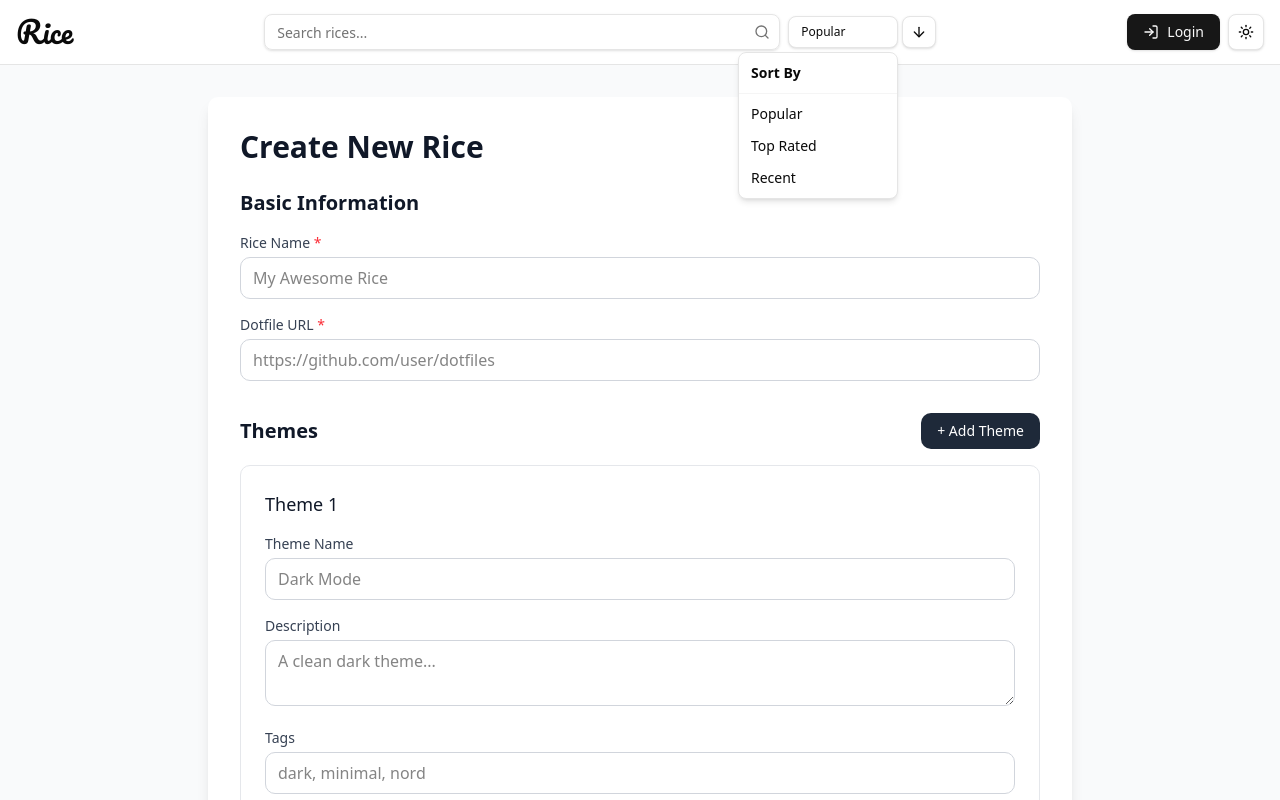
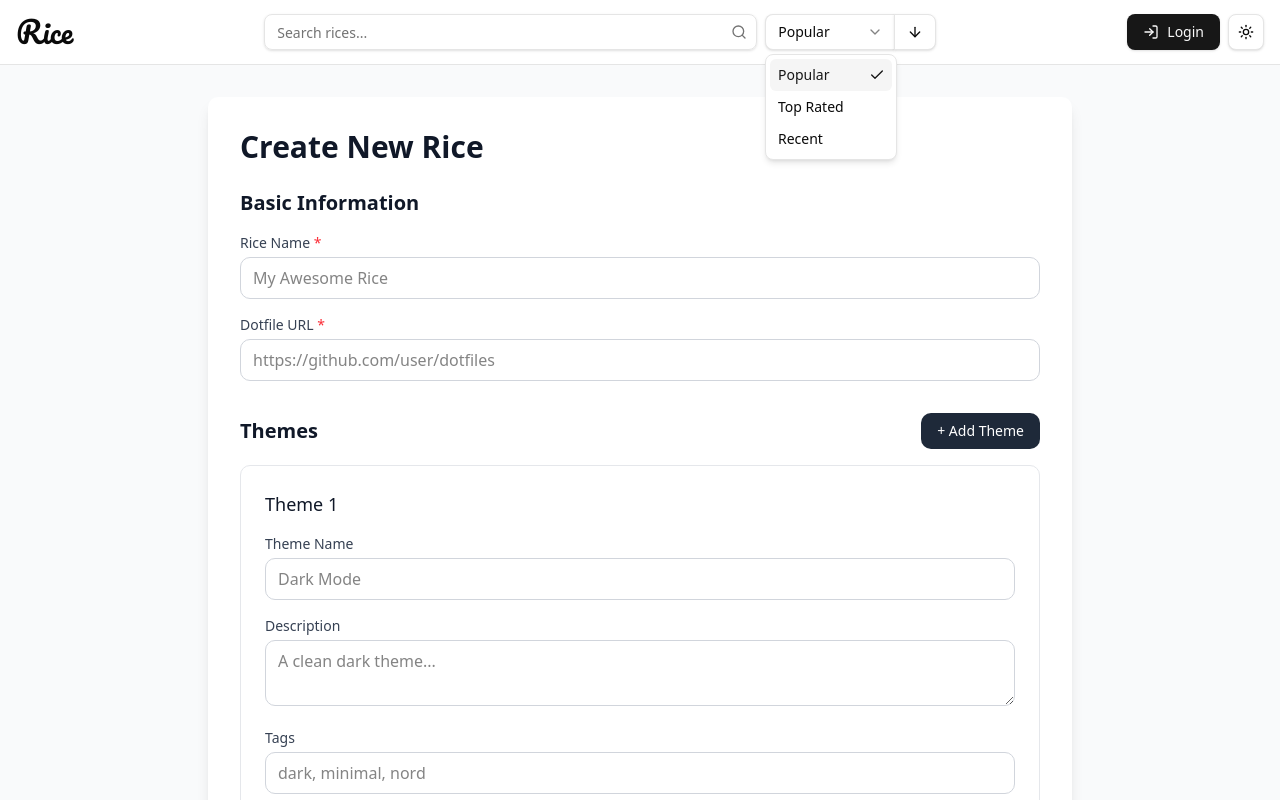
Before and after one commit to AMN-D/RICE, a React app in the folder frontend/: page /create in a window 1280 px wide. Both pictures are taken after a click on the button "Popular". Shown: the top 800 px of the page. Built offline with nearby package versions, Linux system fonts and the light colour scheme; no server answers; the HTML template or start-up script is replaced by a standard one.

Commit message:
joined filter select dropdown with reverse button

```diff
--- a/frontend/package.json
+++ b/frontend/package.json
@@ -14,6 +14,7 @@
     "@radix-ui/react-dialog": "^1.1.15",
     "@radix-ui/react-dropdown-menu": "^2.1.16",
     "@radix-ui/react-label": "^2.1.8",
+    "@radix-ui/react-select": "^2.2.6",
     "@radix-ui/react-slot": "^1.2.4",
     "@tailwindcss/vite": "^4.1.18",
     "axios": "^1.12.2",
--- a/frontend/src/components/Header.tsx
+++ b/frontend/src/components/Header.tsx
@@ -16,6 +16,13 @@
   DropdownMenuSubTrigger,
   DropdownMenuPortal,
 } from '@/components/ui/dropdown-menu';
+import {
+  Select,
+  SelectContent,
+  SelectItem,
+  SelectTrigger,
+  SelectValue,
+} from '@/components/ui/select';
 import { Avatar, AvatarFallback, AvatarImage } from '@/components/ui/avatar';
 import { Plus, LogOut, User as UserIcon, LogIn, Sun, Moon, Monitor, ArrowUp, ArrowDown } from 'lucide-react';
 import { useTheme } from '@/components/theme-provider';
@@ -59,31 +66,21 @@
           {/* Search Bar & Sort */}
           <div className="flex-1 flex items-center justify-center max-w-2xl gap-2">
             <SearchBar />
-            <div className="flex items-center gap-1">
-              <DropdownMenu>
-                <DropdownMenuTrigger asChild>
-                  <Button variant="outline" size="sm" className="hidden sm:flex gap-2 min-w-[110px] justify-between">
-                    <span className="capitalize">{sortBy.replace('_', ' ')}</span>
-                  </Button>
-                </DropdownMenuTrigger>
-                <DropdownMenuContent align="end" className="w-40">
-                  <DropdownMenuLabel>Sort By</DropdownMenuLabel>
-                  <DropdownMenuSeparator />
-                  <DropdownMenuItem onClick={() => handleSortChange('popular')} className="cursor-pointer">
-                    Popular
-                  </DropdownMenuItem>
-                  <DropdownMenuItem onClick={() => handleSortChange('top_rated')} className="cursor-pointer">
-                    Top Rated
-                  </DropdownMenuItem>
-                  <DropdownMenuItem onClick={() => handleSortChange('recent')} className="cursor-pointer">
-                    Recent
-                  </DropdownMenuItem>
-                </DropdownMenuContent>
-              </DropdownMenu>
+            <div className="flex items-center -space-x-px">
+              <Select value={sortBy} onValueChange={handleSortChange}>
+                <SelectTrigger className="w-[130px] h-9 rounded-r-none border-r-0 focus:ring-0 focus:ring-offset-0 bg-background">
+                  <SelectValue placeholder="Sort by" />
+                </SelectTrigger>
+                <SelectContent>
+                  <SelectItem value="popular">Popular</SelectItem>
+                  <SelectItem value="top_rated">Top Rated</SelectItem>
+                  <SelectItem value="recent">Recent</SelectItem>
+                </SelectContent>
+              </Select>
               <Button
                 variant="outline"
                 size="sm"
-                className="px-2"
+                className="h-9 px-3 rounded-l-none bg-background hover:bg-accent"
                 onClick={toggleSortOrder}
                 title={sortOrder === 'asc' ? 'Switch to Descending' : 'Switch to Ascending'}
               >
--- /dev/null
+++ b/frontend/src/components/ui/select.tsx
@@ -0,0 +1,157 @@
+import * as React from "react"
+import * as SelectPrimitive from "@radix-ui/react-select"
+import { Check, ChevronDown, ChevronUp } from "lucide-react"
+
+import { cn } from "@/lib/utils"
+
+const Select = SelectPrimitive.Root
+
+const SelectGroup = SelectPrimitive.Group
+
+const SelectValue = SelectPrimitive.Value
+
+const SelectTrigger = React.forwardRef<
+  React.ElementRef<typeof SelectPrimitive.Trigger>,
+  React.ComponentPropsWithoutRef<typeof SelectPrimitive.Trigger>
+>(({ className, children, ...props }, ref) => (
+  <SelectPrimitive.Trigger
+    ref={ref}
+    className={cn(
+      "flex h-9 w-full items-center justify-between whitespace-nowrap rounded-md border border-input bg-transparent px-3 py-2 text-sm shadow-sm ring-offset-background data-[placeholder]:text-muted-foreground focus:outline-none focus:ring-1 focus:ring-ring disabled:cursor-not-allowed disabled:opacity-50 [&>span]:line-clamp-1",
+      className
+    )}
+    {...props}
+  >
+    {children}
+    <SelectPrimitive.Icon asChild>
+      <ChevronDown className="h-4 w-4 opacity-50" />
+    </SelectPrimitive.Icon>
+  </SelectPrimitive.Trigger>
+))
+SelectTrigger.displayName = SelectPrimitive.Trigger.displayName
+
+const SelectScrollUpButton = React.forwardRef<
+  React.ElementRef<typeof SelectPrimitive.ScrollUpButton>,
+  React.ComponentPropsWithoutRef<typeof SelectPrimitive.ScrollUpButton>
+>(({ className, ...props }, ref) => (
+  <SelectPrimitive.ScrollUpButton
+    ref={ref}
+    className={cn(
+      "flex cursor-default items-center justify-center py-1",
+      className
+    )}
+    {...props}
+  >
+    <ChevronUp className="h-4 w-4" />
+  </SelectPrimitive.ScrollUpButton>
+))
+SelectScrollUpButton.displayName = SelectPrimitive.ScrollUpButton.displayName
+
+const SelectScrollDownButton = React.forwardRef<
+  React.ElementRef<typeof SelectPrimitive.ScrollDownButton>,
+  React.ComponentPropsWithoutRef<typeof SelectPrimitive.ScrollDownButton>
+>(({ className, ...props }, ref) => (
+  <SelectPrimitive.ScrollDownButton
+    ref={ref}
+    className={cn(
+      "flex cursor-default items-center justify-center py-1",
+      className
+    )}
+    {...props}
+  >
+    <ChevronDown className="h-4 w-4" />
+  </SelectPrimitive.ScrollDownButton>
+))
+SelectScrollDownButton.displayName =
+  SelectPrimitive.ScrollDownButton.displayName
+
+const SelectContent = React.forwardRef<
+  React.ElementRef<typeof SelectPrimitive.Content>,
+  React.ComponentPropsWithoutRef<typeof SelectPrimitive.Content>
+>(({ className, children, position = "popper", ...props }, ref) => (
+  <SelectPrimitive.Portal>
+    <SelectPrimitive.Content
+      ref={ref}
+      className={cn(
+        "relative z-50 max-h-[--radix-select-content-available-height] min-w-[8rem] overflow-y-auto overflow-x-hidden rounded-md border bg-popover text-popover-foreground shadow-md data-[state=open]:animate-in data-[state=closed]:animate-out data-[state=closed]:fade-out-0 data-[state=open]:fade-in-0 data-[state=closed]:zoom-out-95 data-[state=open]:zoom-in-95 data-[side=bottom]:slide-in-from-top-2 data-[side=left]:slide-in-from-right-2 data-[side=right]:slide-in-from-left-2 data-[side=top]:slide-in-from-bottom-2 origin-[--radix-select-content-transform-origin]",
+        position === "popper" &&
+          "data-[side=bottom]:translate-y-1 data-[side=left]:-translate-x-1 data-[side=right]:translate-x-1 data-[side=top]:-translate-y-1",
+        className
+      )}
+      position={position}
+      {...props}
+    >
+      <SelectScrollUpButton />
+      <SelectPrimitive.Viewport
+        className={cn(
+          "p-1",
+          position === "popper" &&
+            "h-[var(--radix-select-trigger-height)] w-full min-w-[var(--radix-select-trigger-width)]"
+        )}
+      >
+        {children}
+      </SelectPrimitive.Viewport>
+      <SelectScrollDownButton />
+    </SelectPrimitive.Content>
+  </SelectPrimitive.Portal>
+))
+SelectContent.displayName = SelectPrimitive.Content.displayName
+
+const SelectLabel = React.forwardRef<
+  React.ElementRef<typeof SelectPrimitive.Label>,
+  React.ComponentPropsWithoutRef<typeof SelectPrimitive.Label>
+>(({ className, ...props }, ref) => (
+  <SelectPrimitive.Label
+    ref={ref}
+    className={cn("px-2 py-1.5 text-sm font-semibold", className)}
+    {...props}
+  />
+))
+SelectLabel.displayName = SelectPrimitive.Label.displayName
+
+const SelectItem = React.forwardRef<
+  React.ElementRef<typeof SelectPrimitive.Item>,
+  React.ComponentPropsWithoutRef<typeof SelectPrimitive.Item>
+>(({ className, children, ...props }, ref) => (
+  <SelectPrimitive.Item
+    ref={ref}
+    className={cn(
+      "relative flex w-full cursor-default select-none items-center rounded-sm py-1.5 pl-2 pr-8 text-sm outline-none focus:bg-accent focus:text-accent-foreground data-[disabled]:pointer-events-none data-[disabled]:opacity-50",
+      className
+    )}
+    {...props}
+  >
+    <span className="absolute right-2 flex h-3.5 w-3.5 items-center justify-center">
+      <SelectPrimitive.ItemIndicator>
+        <Check className="h-4 w-4" />
+      </SelectPrimitive.ItemIndicator>
+    </span>
+    <SelectPrimitive.ItemText>{children}</SelectPrimitive.ItemText>
+  </SelectPrimitive.Item>
+))
+SelectItem.displayName = SelectPrimitive.Item.displayName
+
+const SelectSeparator = React.forwardRef<
+  React.ElementRef<typeof SelectPrimitive.Separator>,
+  React.ComponentPropsWithoutRef<typeof SelectPrimitive.Separator>
+>(({ className, ...props }, ref) => (
+  <SelectPrimitive.Separator
+    ref={ref}
+    className={cn("-mx-1 my-1 h-px bg-muted", className)}
+    {...props}
+  />
+))
+SelectSeparator.displayName = SelectPrimitive.Separator.displayName
+
+export {
+  Select,
+  SelectGroup,
+  SelectValue,
+  SelectTrigger,
+  SelectContent,
+  SelectLabel,
+  SelectItem,
+  SelectSeparator,
+  SelectScrollUpButton,
+  SelectScrollDownButton,
+}
```
Also changed, not shown: 1 other file (tests, documents, lock files or other folders).
